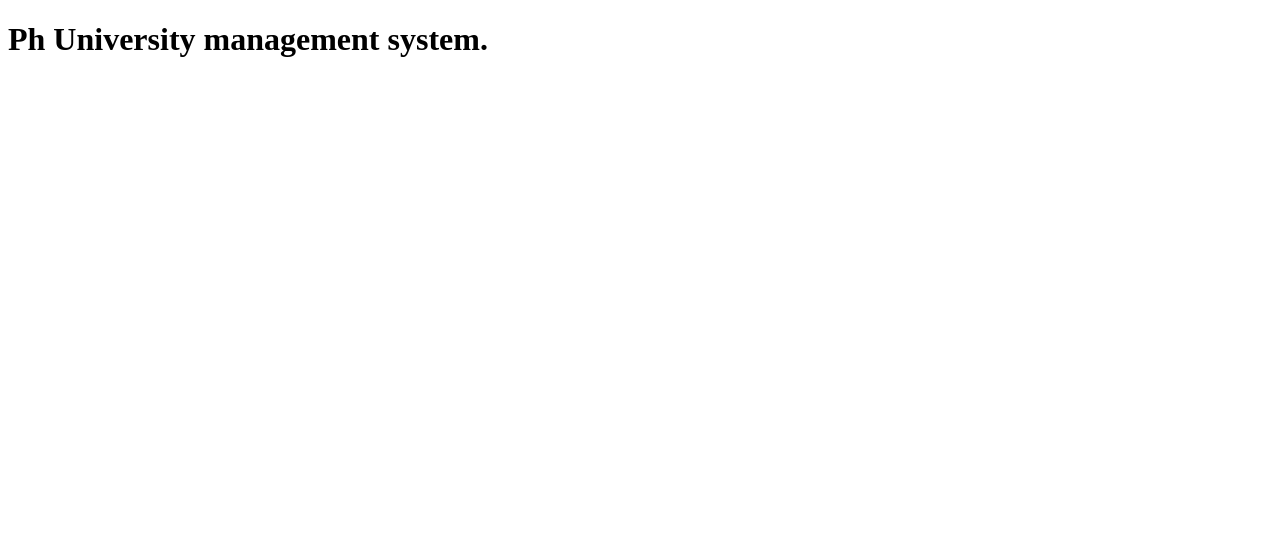
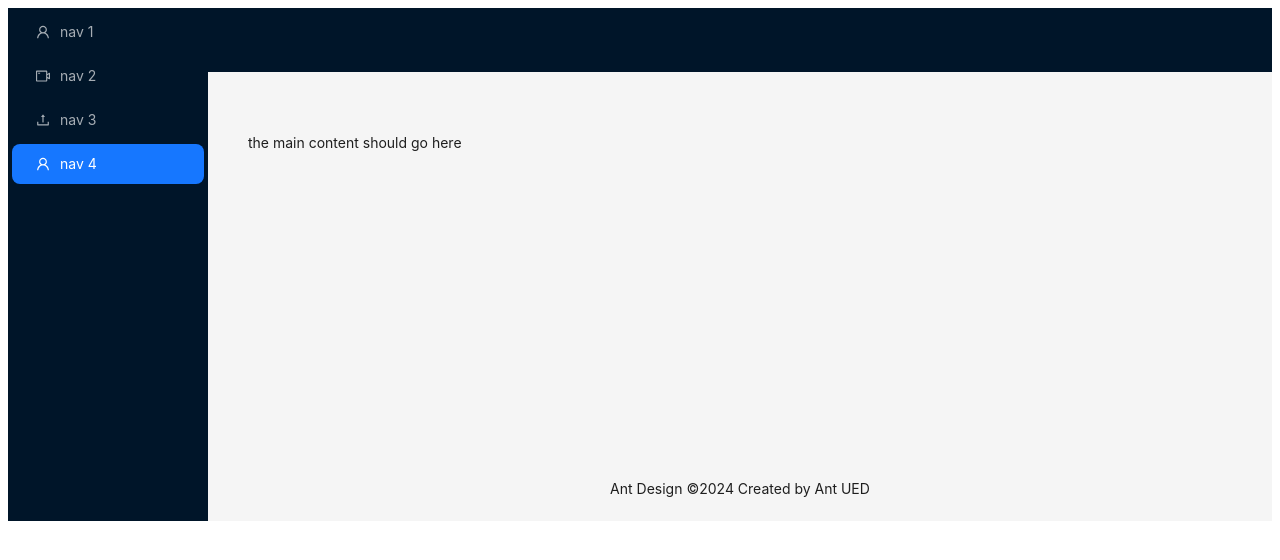
Before and after one commit to sakibmohammad79/PH-university-client, a React (Vite) app: page / in a window 1280 px wide. Shown: the top 560 px of the page. Built offline with nearby package versions, Linux system fonts and the light colour scheme.

Commit message:
added antd sidebar

```diff
--- a/src/App.tsx
+++ b/src/App.tsx
@@ -1,9 +1,7 @@
+import MainLayout from "./components/layout/MainLayout";
+
 function App() {
-  return (
-    <>
-      <h1>Ph University management system.</h1>
-    </>
-  );
+  return <MainLayout></MainLayout>;
 }
 
 export default App;
--- /dev/null
+++ b/src/components/layout/MainLayout.tsx
@@ -0,0 +1,60 @@
+import { Layout, Menu } from "antd";
+import {
+  UploadOutlined,
+  UserOutlined,
+  VideoCameraOutlined,
+} from "@ant-design/icons";
+import { createElement } from "react";
+const { Header, Content, Footer, Sider } = Layout;
+const items = [
+  UserOutlined,
+  VideoCameraOutlined,
+  UploadOutlined,
+  UserOutlined,
+].map((icon, index) => ({
+  key: String(index + 1),
+  icon: createElement(icon),
+  label: `nav ${index + 1}`,
+}));
+const MainLayout = () => {
+  return (
+    <Layout>
+      <Sider
+        breakpoint="lg"
+        collapsedWidth="0"
+        onBreakpoint={(broken) => {
+          console.log(broken);
+        }}
+        onCollapse={(collapsed, type) => {
+          console.log(collapsed, type);
+        }}
+      >
+        <div className="demo-logo-vertical" />
+        <Menu
+          theme="dark"
+          mode="inline"
+          defaultSelectedKeys={["4"]}
+          items={items}
+        />
+      </Sider>
+      <Layout>
+        <Header style={{ padding: 0 }} />
+        <Content style={{ margin: "24px 16px 0" }}>
+          <div
+            style={{
+              padding: 24,
+              minHeight: 360,
+            }}
+          >
+            <p>the main content should go here</p>
+          </div>
+        </Content>
+        <Footer style={{ textAlign: "center" }}>
+          Ant Design ©{new Date().getFullYear()} Created by Ant UED
+        </Footer>
+      </Layout>
+    </Layout>
+  );
+};
+
+export default MainLayout;
```
